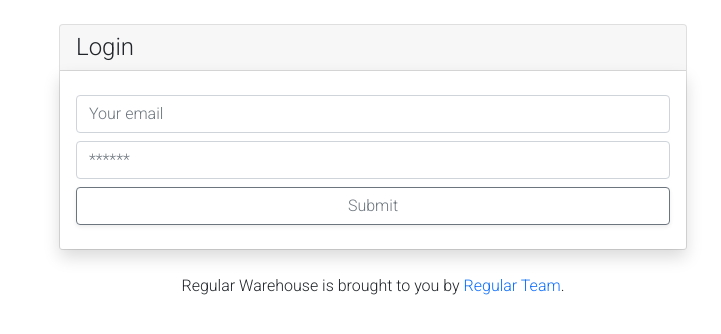
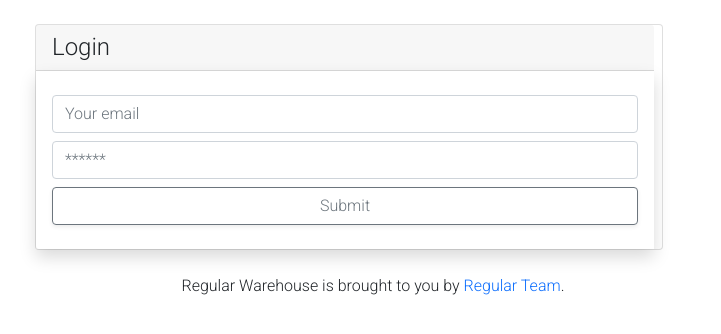
Before and after one commit to rrcampbell-exe/regular-warehouse, a React (Create React App) app in the folder client/: page /login in a window 1280 px wide. Shown: the top 334 px of the page, without its empty margins (291-1012 px from the left). Built offline with nearby package versions, Linux system fonts and the light colour scheme.

Commit message:
login margin fixed

```diff
--- a/client/src/index.css
+++ b/client/src/index.css
@@ -92,9 +92,17 @@ header > a {
 
 .no-box {
   -webkit-box-sizing: intial !important;
-  -moz-box-sizing: content-box !important;
-  box-sizing: content-box !important;
+  -moz-box-sizing: initial !important;
+  box-sizing: initial !important;
   width: auto;
   margin: 0;
   padding: 0;
 }
+
+.width-80 {
+  width: 80rem;
+}
+
+.no-margin {
+  margin: 0;
+}
--- a/client/src/pages/Login.js
+++ b/client/src/pages/Login.js
@@ -37,14 +37,14 @@ const Login = (props) => {
   };
 
   return (
-    <main className="container-fluid   m-4">
+    <main className="container-fluid w-100 my-4">
       <div className="col-12 col-md-6 mx-auto">
-        <div className="card">
+        <div className="card w-100 no-margin pe-2">
           <h4 className="card-header">Login</h4>
           <div className="card-body shadow">
             <form onSubmit={handleFormSubmit}>
               <input
-                className="form-control my-2 pe-2"
+                className="form-control my-2 "
                 placeholder="Your email"
                 name="email"
                 type="email"
```
